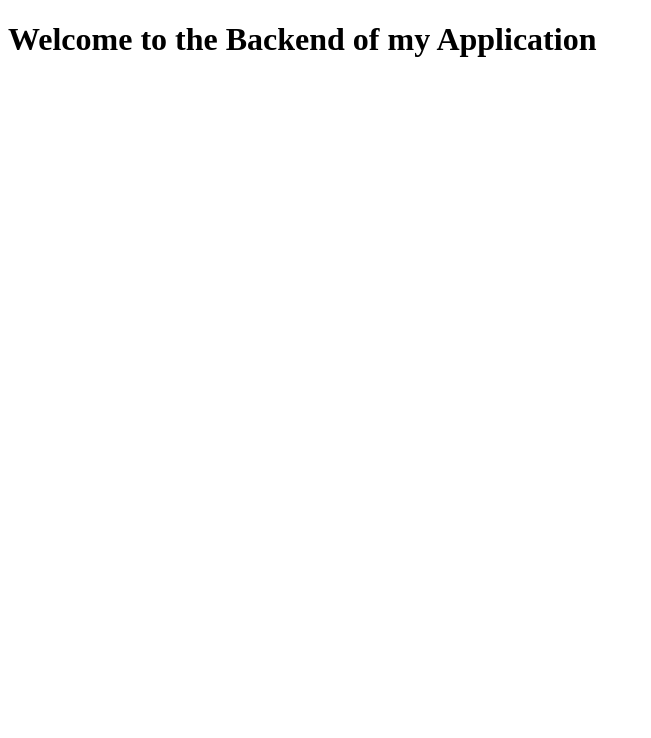
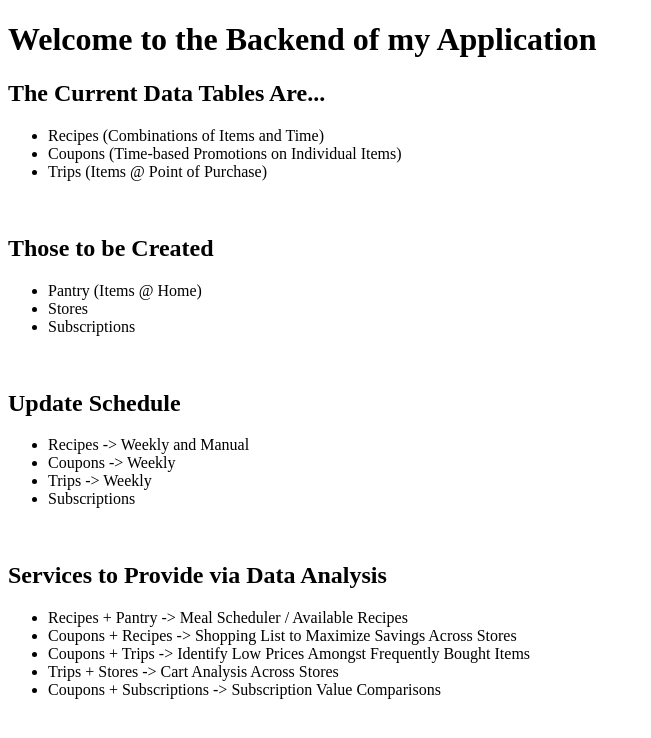
Before and after one commit to kyle-rgb/Grocery-Clerk, a Flask app: template backend/backend/templates/backend/index.html in a window 1280 px wide. Shown: the top 738 px of the page, without its empty margins (0-651 px from the left). Run offline with Flask 2, Linux system fonts and the light colour scheme; the template is opened without the code that fills it, so the values that code supplies are empty.

```diff
--- a/backend/backend/templates/backend/index.html
+++ b/backend/backend/templates/backend/index.html
@@ -9,5 +9,37 @@
 </head>
 <body>
     <h1>Welcome to the Backend of my Application</h1>
+    <h2>The Current Data Tables Are...</h2>
+    <ul>
+        <li>Recipes (Combinations of Items and Time)</li>
+        <li>Coupons (Time-based Promotions on Individual Items)</li>
+        <li>Trips (Items @ Point of Purchase)</li>
+    </ul>
+    <br>
+    <h2>Those to be Created</h2>
+    <ul>
+        <li>Pantry (Items @ Home)</li>
+        <li>Stores</li>
+        <li>Subscriptions</li>
+    </ul>
+    <br>
+    <h2>Update Schedule</h2>
+    <ul>
+        <li>Recipes -> Weekly and Manual</li>
+        <li>Coupons -> Weekly</li>
+        <li>Trips -> Weekly</li>
+        <li>Subscriptions</li>
+    </ul>
+    <br>
+    <h2>Services to Provide via Data Analysis</h2>
+    <ul>
+        <li>Recipes + Pantry -> Meal Scheduler / Available Recipes</li>
+        <li>Coupons + Recipes -> Shopping List to Maximize Savings Across Stores</li>
+        <li>Coupons + Trips -> Identify Low Prices Amongst Frequently Bought Items</li>
+        <li>Trips + Stores -> Cart Analysis Across Stores</li>
+        <li>Coupons + Subscriptions -> Subscription Value Comparisons</li>
+    </ul>
+
+
 </body>
 </html>
--- a/frontend/package.json
+++ b/frontend/package.json
@@ -1,7 +1,7 @@
 {
   "name": "frontend",
   "version": "0.1.0",
-  "proxy": "http://django:8000",
+  "proxy": "http://localhost:8000",
   "private": true,
   "dependencies": {
     "@testing-library/jest-dom": "5.12.0",
--- a/scripts/requests/server/app.py
+++ b/scripts/requests/server/app.py
@@ -1,36 +1,26 @@
 from flask import Flask, request, render_template
 
-import time, json, re, os
+import time, json, re, os, datetime as dt
 
 
 app = Flask(__name__)
 
 @app.route('/docs', methods=['GET', 'POST'])
 def docs():
+    d = dt.datetime.now()
+    dateCode= dt.datetime.strftime(d, "%m%d%y")
+
     if request.method=="POST":
         data = json.loads(request.get_data(as_text=True))
         length = request.content_length
+        contentType = request.args.get("type")
 
-        if os.path.exists("./collections/cashback/cashback050322.json"):
-            with open(f'./collections/cashback/cashback050322.json', 'r', encoding='utf-8') as file:
+        if os.path.exists(f"./collections/{contentType}/{contentType}{dateCode}.json"):
+            with open(f'./collections/{contentType}/{contentType}{dateCode}.json', 'r', encoding='utf-8') as file:
                 past_data = json.loads(file.read())
                 data.extend(past_data)
 
-        with open(f'./collections/cashback/cashback050322.json', 'w', encoding='utf-8') as file:
-            file.write(json.dumps(data))
-        print(f'successfly wrote {length} to disk')
-
-        return({"data": {"length": length}, "continue": 1})
-
-    else:
-        data = json.loads(request.get_data(as_text=True))
-        length = request.content_length
-        if os.path.exists("./collections/cashback/cashback050322.json"):
-            with open(f'./collections/cashback/cashback050322.json', 'r', encoding='utf-8') as file:
-                past_data = json.loads(file.read())
-                data.extend(past_data)
-
-        with open(f'./collections/cashback/cashback050322.json', 'w', encoding='utf-8') as file:
+        with open(f'./collections/{contentType}/{contentType}{dateCode}.json', 'w', encoding='utf-8') as file:
             file.write(json.dumps(data))
         print(f'successfly wrote {length} to disk')
 
```
Also changed, not shown: scripts/apiCalls.py (+5 -4 lines), scripts/requests/background.js (+16 -8 lines).
